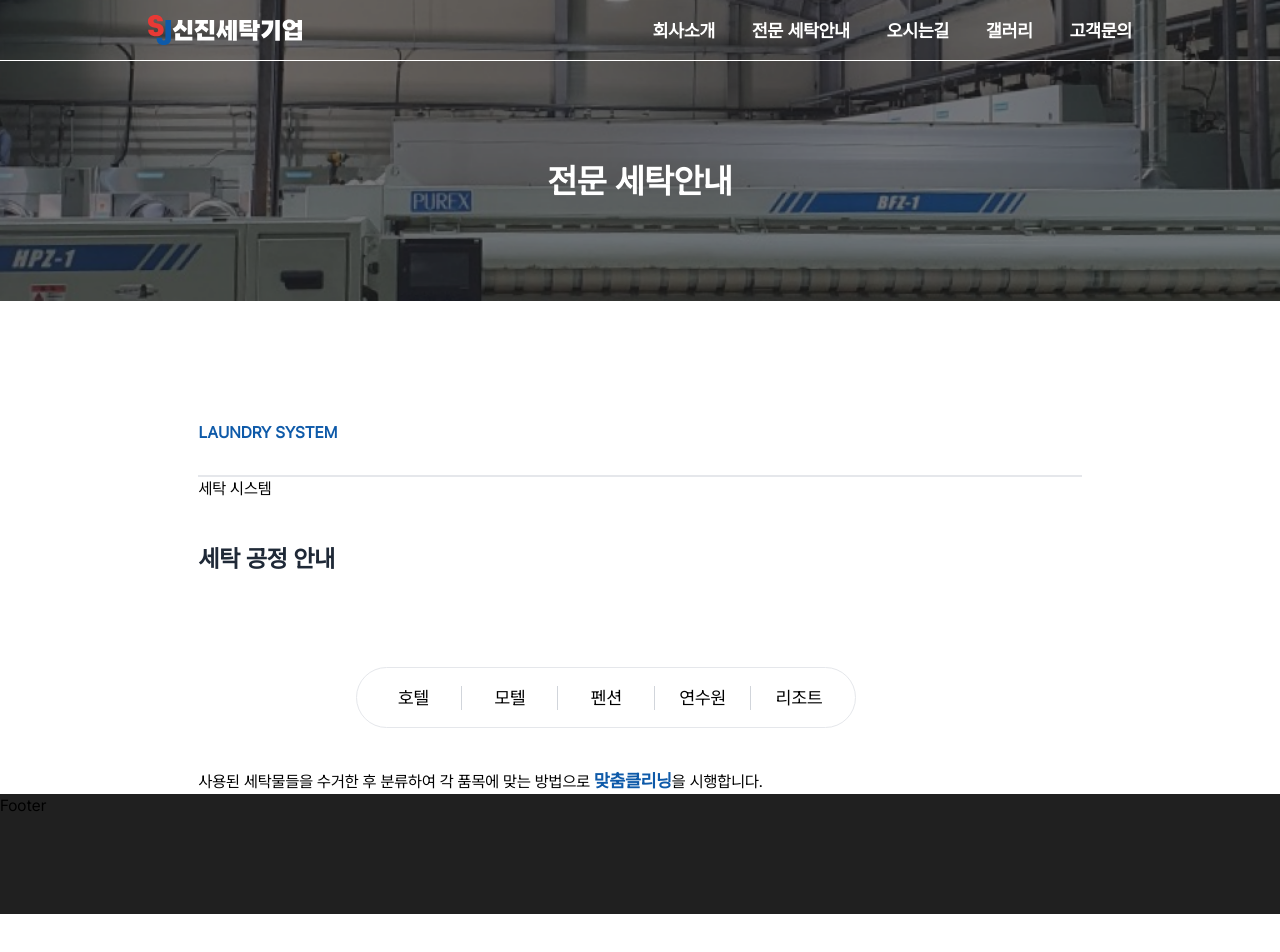
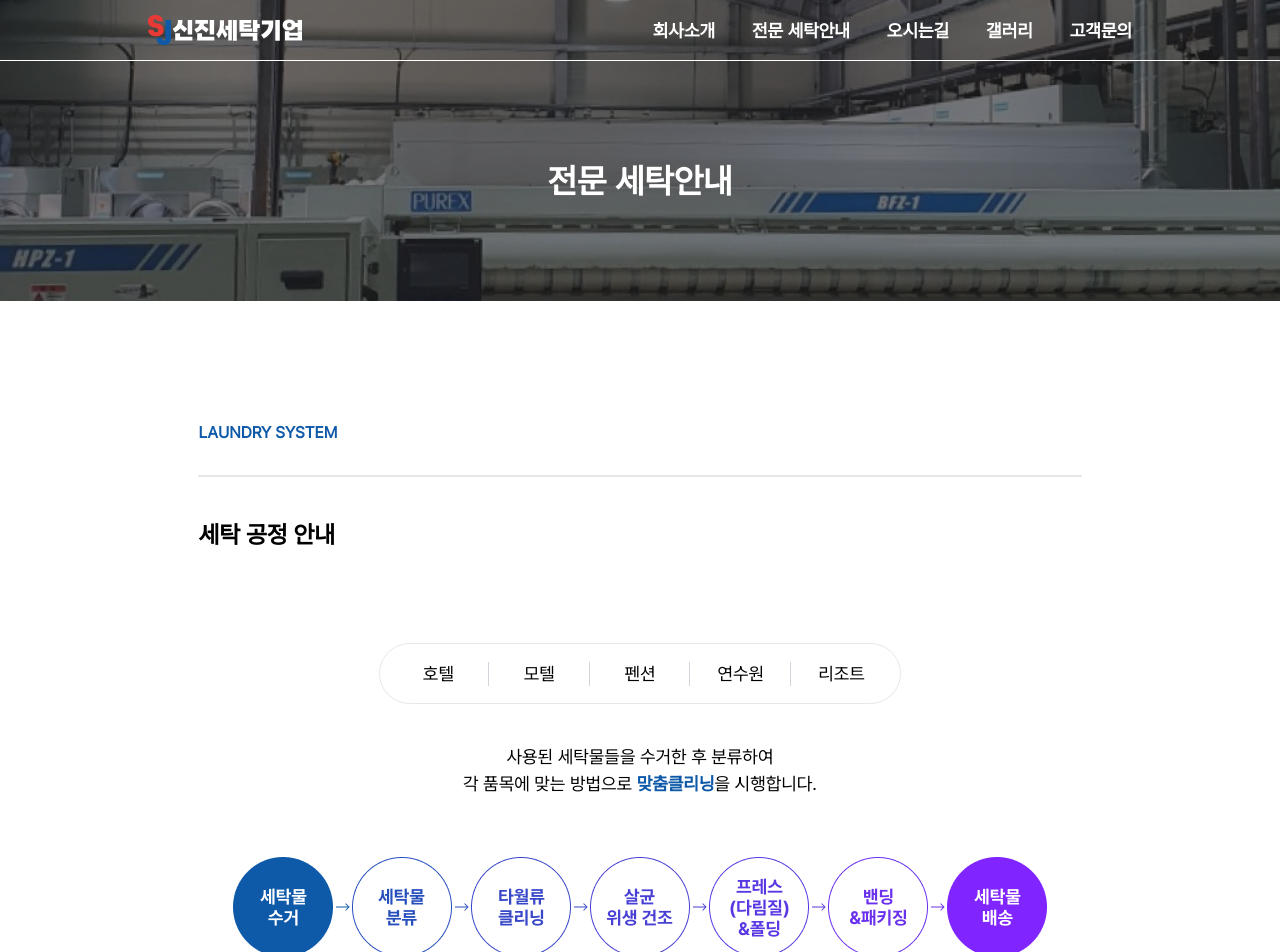
Before and after one commit to LeeDongTak/sinjin-laundry-front, a Next.js app: page /laundry-system in a window 1280 px wide. Shown: the top 952 px of the page. Before the commit the page ends 914 px from the top, so only its background shows below. Built offline with nearby package versions, Linux system fonts and the light colour scheme.

Commit message:
laundry system 페이지 완료

```diff
--- a/app/(root)/about/page.tsx
+++ b/app/(root)/about/page.tsx
@@ -10,7 +10,6 @@ export const metadata: Metadata = {
 const AboutPage = () => {
   return (
     <div>
-      <div>회사소개</div>
       <About />
     </div>
   );
--- a/app/(root)/laundry-system/page.tsx
+++ b/app/(root)/laundry-system/page.tsx
@@ -10,7 +10,6 @@ export const metadata: Metadata = {
 const LaundrySystemPage = () => {
   return (
     <div>
-      <div>세탁 시스템</div>
       <System />
     </div>
   );
--- a/components/about/About.tsx
+++ b/components/about/About.tsx
@@ -5,11 +5,9 @@ import companyImage from '../../assets/images/company.png';
 const About = () => {
   return (
     <div className='w-full h-auto bg-white'>
-      <section>
-        <h1 className='mt-[20px] h-auto text-gray-800 text-[18px] font-bold md:text-[24px] md:mt-[40px]'>
-          인사말
-        </h1>
-      </section>
+      <h1 className='text-[24px] font-black mt-[20px] mb-[60px] md:mt-[40px] md:mb-[90px] w-full h-auto'>
+        인사말
+      </h1>
 
       <section className='mt-[30px] mb-[120px] md:mt-[90px] md:mb-[302px] flex flex-col md:flex-row md:justify-between gap-[20px]'>
         <Image
--- a/components/laundry-system/System.tsx
+++ b/components/laundry-system/System.tsx
@@ -1,15 +1,18 @@
+import Image from 'next/image';
 import React from 'react';
+import Systemmobile from '../../assets/images/system_mobile.png';
+import Systemweb from '../../assets/images/system_web.png';
 
 const System = () => {
   return (
     <div className='w-full h-auto bg-white'>
       <section>
-        <h1 className='mt-[20px] h-auto text-gray-800 text-[18px] font-bold md:text-[24px] md:mt-[40px]'>
+        <h1 className='text-[24px] font-black mt-[20px] mb-[60px] md:mt-[40px] md:mb-[90px] w-full h-auto'>
           세탁 공정 안내
         </h1>
       </section>
-      <nav className='mt-[80px] md:mt-[90px]  h-[30px] md:w-[522px] md:h-[60px] md:mx-[147px]'>
-        <ul className='flex items-center justify-center rounded-full border p-2 max-w-[500px] mx-auto mt-[60px] md:mt-[40px]'>
+      <nav className='mt-[80px] md:mt-[90px]  h-[30px] md:w-[522px] md:h-[60px] md:mx-auto'>
+        <ul className='flex items-center justify-center rounded-full border p-2 max-w-full mx-auto mt-[60px] md:mt-[40px]'>
           <li className="flex-1 text-center px-2 py-1 hover:bg-gray-100 rounded-full cursor-pointer text-[14px] md:px-4 md:py-2 md:text-[18px] relative before:content-[''] before:absolute before:w-[1px] before:h-[24px] before:bg-gray-300 before:right-0 before:top-1/2 before:-translate-y-1/2">
             호텔
           </li>
@@ -27,14 +30,28 @@ const System = () => {
           </li>
         </ul>
       </nav>
-      <section>
-        <p className='mt-[60px] md:mt-[40px]'>
-          사용된 세탁물들을 수거한 후 분류하여 각 품목에 맞는 방법으로{' '}
+      <section className='mt-[60px] md:mt-[40px]'>
+        <p className='text-center text-[16px] md:text-[18px]'>
+          사용된 세탁물들을 수거한 후 분류하여
+          <br /> 각 품목에 맞는 방법으로{' '}
           <span className='text-[16px] text-[#0E5aa9] font-bold md:text-[18px]'>
             맞춤클리닝
           </span>
           을 시행합니다.
         </p>
+        <div className='w-full'>
+          {' '}
+          <Image
+            src={Systemmobile}
+            alt='system-mobile-img'
+            className=' mt-[60px] mb-[120px] mx-auto md:hidden'
+          />
+          <Image
+            src={Systemweb}
+            alt='system-mobile-img'
+            className='mt-[60px] mb-[320px] mx-auto hidden md:block'
+          />
+        </div>
       </section>
     </div>
   );
```
Also changed, not shown: assets/images/system_mobile.png (added), assets/images/system_web.png (added).
